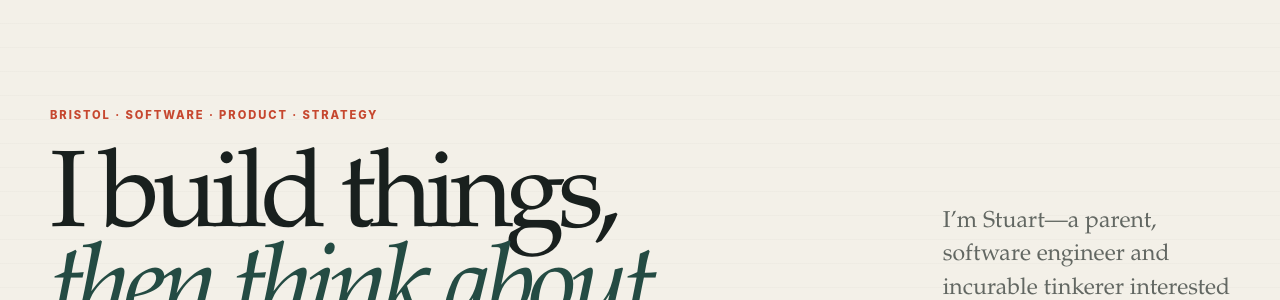
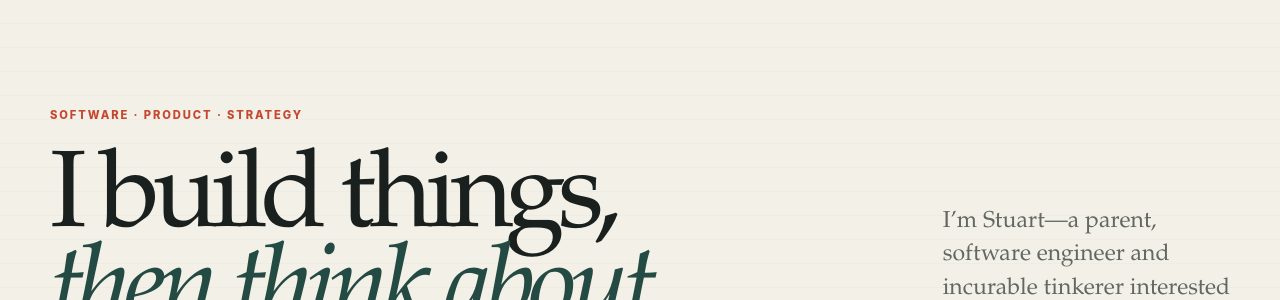
Before and after one commit to stuartbates/blog, a Jekyll site: the page built from index.markdown, in a window 1280 px wide. Shown: the part 121-421 px from the top of the page. Built offline with Jekyll 4.4.1, drawn with Linux system fonts in a browser that asks for light colours.

Commit message:
Focus homepage strapline on three pillars

```diff
--- a/_layouts/home.html
+++ b/_layouts/home.html
@@ -3,7 +3,7 @@ layout: default
 ---
 
 <section class="hero shell">
-  <div class="hero-kicker fade-in">Bristol · Software · Product · Strategy</div>
+  <div class="hero-kicker fade-in">Software · Product · Strategy</div>
   <div class="hero-grid">
     <h1 class="hero-title fade-in fade-in-delay-1">
       I build things,<br>
```
